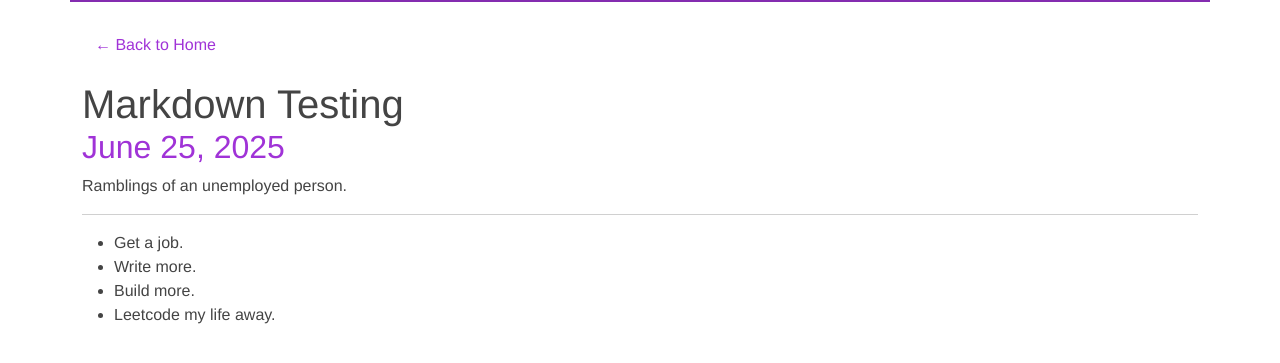
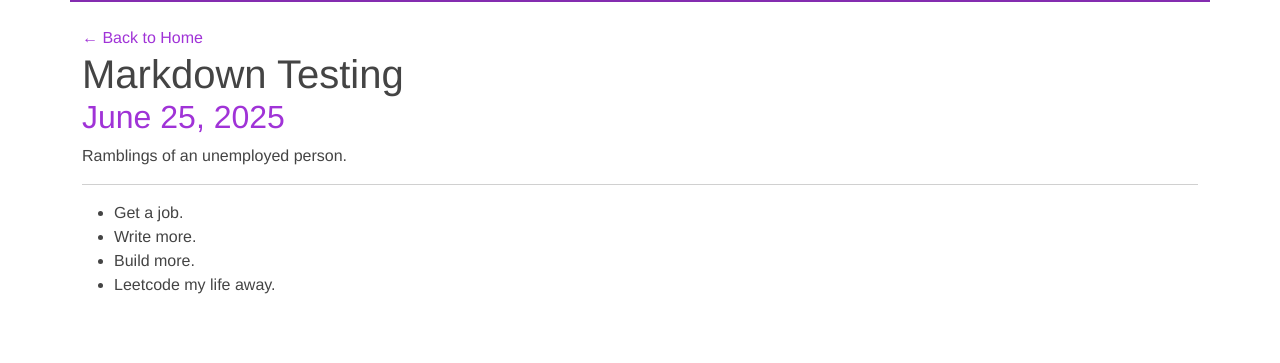
Before and after one commit to andrewanan/andrewanan.github.io, a Jekyll site: the page built from _posts/2025-06-25-md-test.md, in a window 1280 px wide. Shown: the top 363 px of the page. Built offline with Jekyll 4.4.1, drawn with Linux system fonts in a browser that asks for light colours.

Commit message:
fix: updates post layout back button coloring

```diff
--- a/_layouts/post.html
+++ b/_layouts/post.html
@@ -10,7 +10,7 @@
 </head>
 
 <body class="container py-4">
-  <a href="/" class="btn btn-link mb-3">← Back to Home</a>
+  <a href="/" class="nav-item">← Back to Home</a>
 
   <h1 class="mb-0">{{ page.title }}</h1>
   <h2>{{ page.date | date: "%B %-d, %Y" }}</h2>
```
